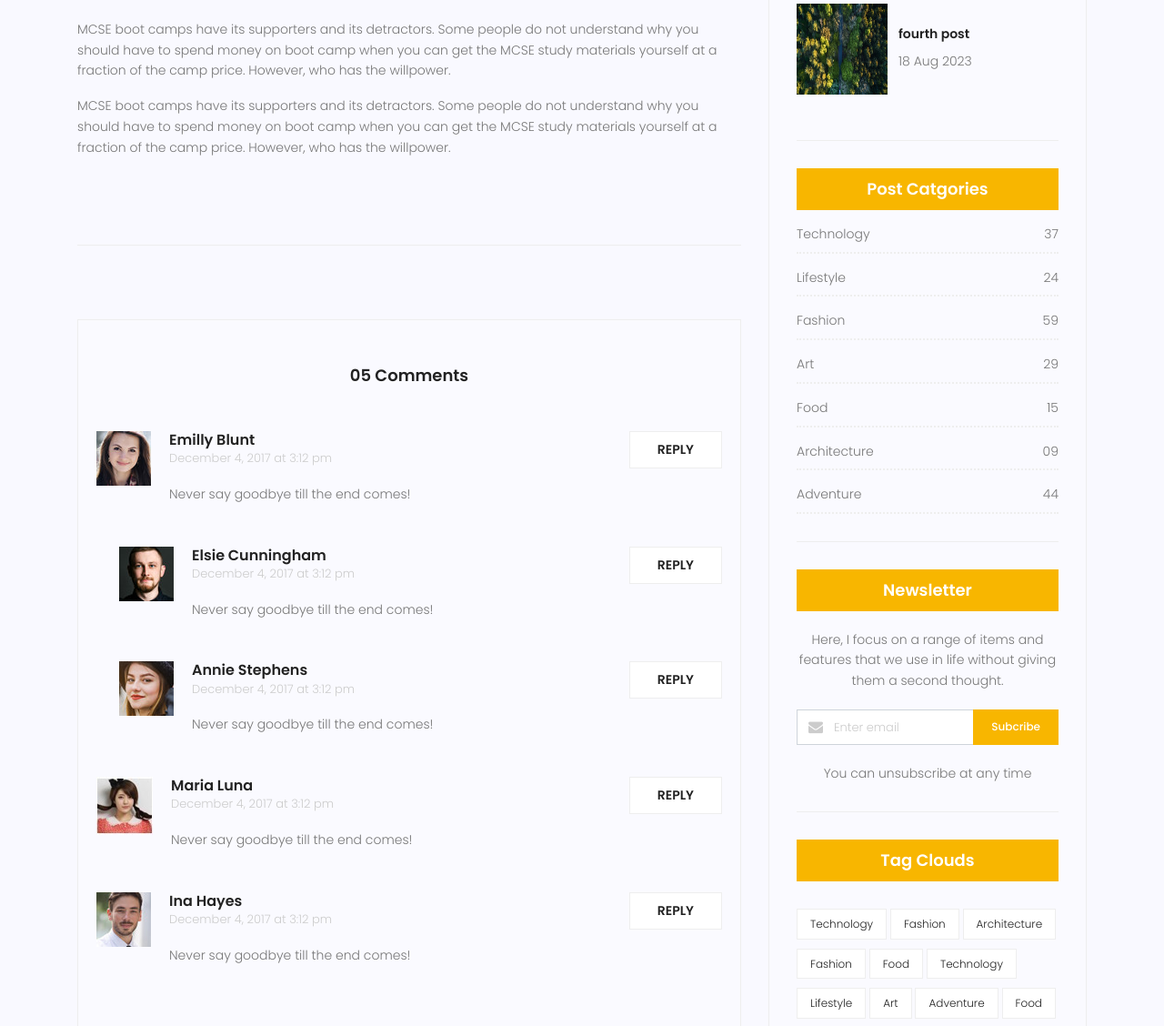
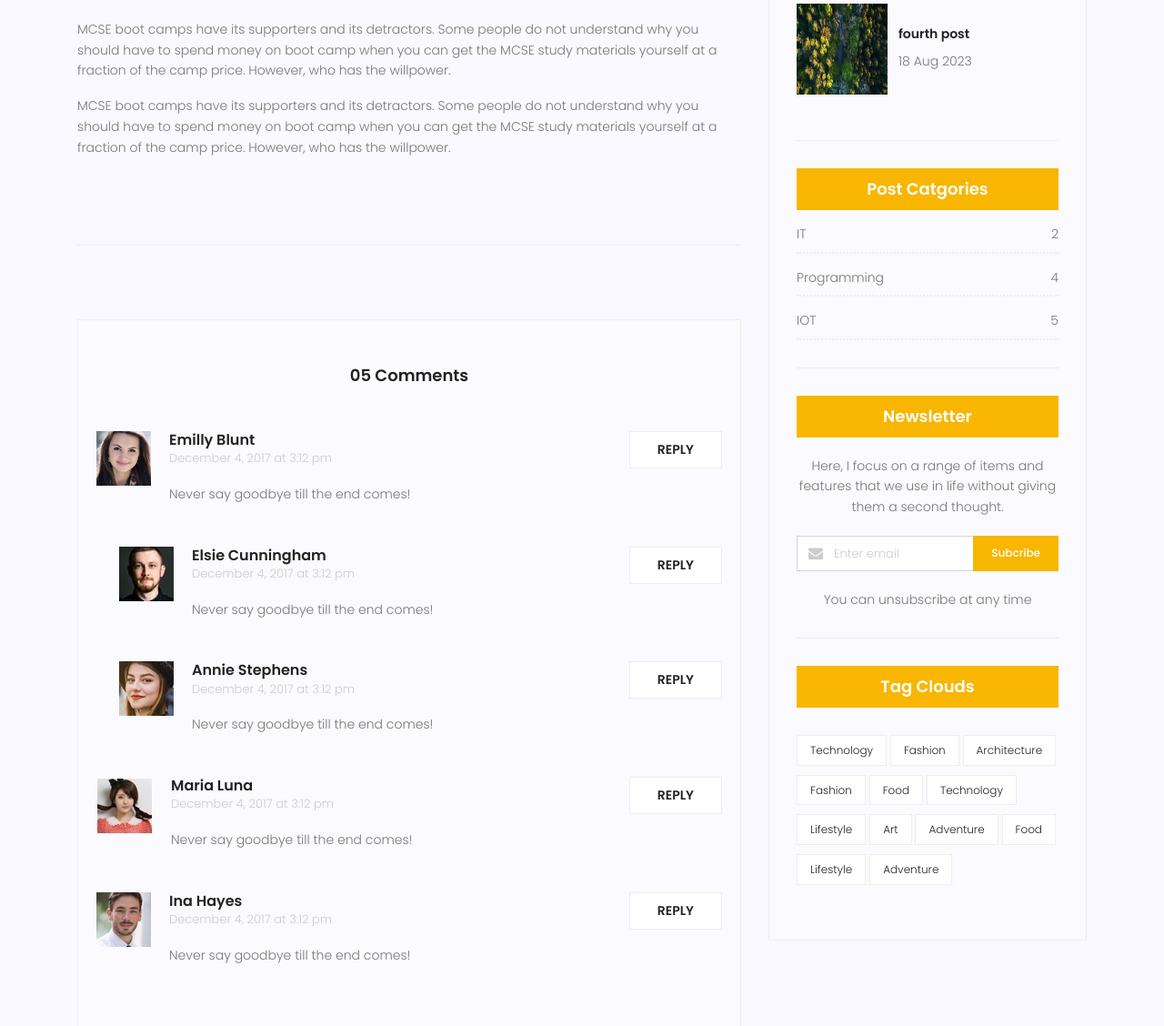
Before and after one commit to shahrzadjafari95/django_prac_maktab, a Django app: a page that uses templates/blog/blog-single.html in a window 1280 px wide. Shown: the part 1659-2787 px from the top of the page at 91% size. Run offline with Django 4.2, Linux system fonts and the light colour scheme; data comes from the database, SQL or seed files in the repository; both versions use the stored data as it was after the commit; some libraries are stand-ins or nearby versions.

Commit message:
template tag for category
use template tag for category field in blog home and blog single

```diff
--- a/blog/templatetags/blog_tags.py
+++ b/blog/templatetags/blog_tags.py
@@ -1,7 +1,7 @@
 from django import template
 from django.utils import timezone
 
-from blog.models import Post
+from blog.models import Post, Category
 
 register = template.Library()
 
@@ -43,3 +43,13 @@ def popularpost():
 def latest_post(arg=3):
     posts = Post.objects.filter(status=1).order_by('published_date')[:arg]
     return {'posts': posts}
+
+
+@register.inclusion_tag('blog/blog-post-categories.html')
+def post_categories():
+    posts = Post.objects.filter(status=1)
+    categories = Category.objects.all()
+    cat_dict = {}
+    for name in categories:
+        cat_dict[name] = posts.filter(category=name).count()
+    return {'categories': cat_dict}
--- a/templates/blog/blog-home.html
+++ b/templates/blog/blog-home.html
@@ -182,7 +182,7 @@
           </div>
 
           {% include 'blog/blog-writer.html' %} {%include 'blog/blog-ads.html'%}
-          {% latest_post 2 %} {% include 'blog/blog-post-categories.html' %}
+          {% latest_post 2 %} {% post_categories %}
 
           <div class="single-sidebar-widget newsletter-widget">
             <h4 class="newsletter-title">Newsletter</h4>
--- a/templates/blog/blog-post-categories.html
+++ b/templates/blog/blog-post-categories.html
@@ -0,0 +1,13 @@
+<div class="single-sidebar-widget post-category-widget">
+  <h4 class="category-title">Post Catgories</h4>
+  <ul class="cat-list">
+    {% for name,count in categories.items %}
+    <li>
+      <a href="#" class="d-flex justify-content-between">
+        <p>{{name}}</p>
+        <p>{{count}}</p>
+      </a>
+    </li>
+    {% endfor %}
+  </ul>
+</div>
--- a/templates/blog/blog-single.html
+++ b/templates/blog/blog-single.html
@@ -339,55 +339,8 @@
             </form>
           </div>
           {% include 'blog/blog-writer.html' %} {%include 'blog/blog-ads.html'%}
-          {% latest_post %}
+          {% latest_post %} {% post_categories %}
 
-          <div class="single-sidebar-widget post-category-widget">
-            <h4 class="category-title">Post Catgories</h4>
-            <ul class="cat-list">
-              <li>
-                <a href="#" class="d-flex justify-content-between">
-                  <p>Technology</p>
-                  <p>37</p>
-                </a>
-              </li>
-              <li>
-                <a href="#" class="d-flex justify-content-between">
-                  <p>Lifestyle</p>
-                  <p>24</p>
-                </a>
-              </li>
-              <li>
-                <a href="#" class="d-flex justify-content-between">
-                  <p>Fashion</p>
-                  <p>59</p>
-                </a>
-              </li>
-              <li>
-                <a href="#" class="d-flex justify-content-between">
-                  <p>Art</p>
-                  <p>29</p>
-                </a>
-              </li>
-              <li>
-                <a href="#" class="d-flex justify-content-between">
-                  <p>Food</p>
-                  <p>15</p>
-                </a>
-              </li>
-              <li>
-                <a href="#" class="d-flex justify-content-between">
-                  <p>Architecture</p>
-                  <p>09</p>
-                </a>
-              </li>
-              <li>
-                <a href="#" class="d-flex justify-content-between">
-                  <p>Adventure</p>
-                  <p>44</p>
-                </a>
-              </li>
-            </ul>
-          </div>
           <div class="single-sidebar-widget newsletter-widget">
             <h4 class="newsletter-title">Newsletter</h4>
             <p>
```
Also changed, not shown: db.sqlite3.
